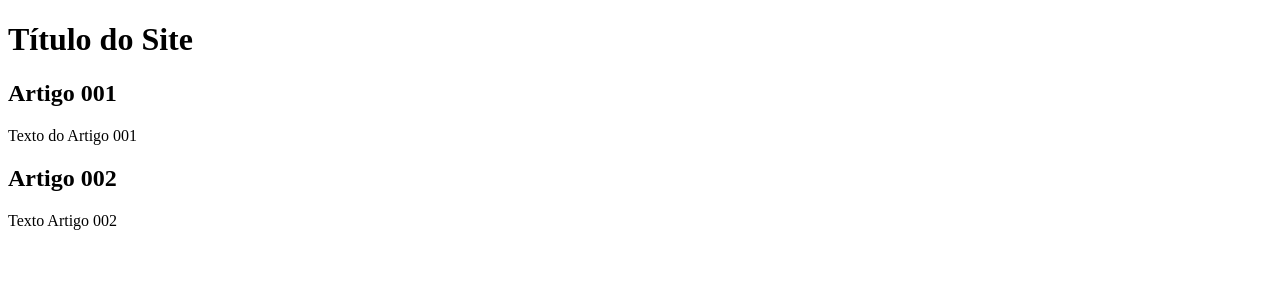
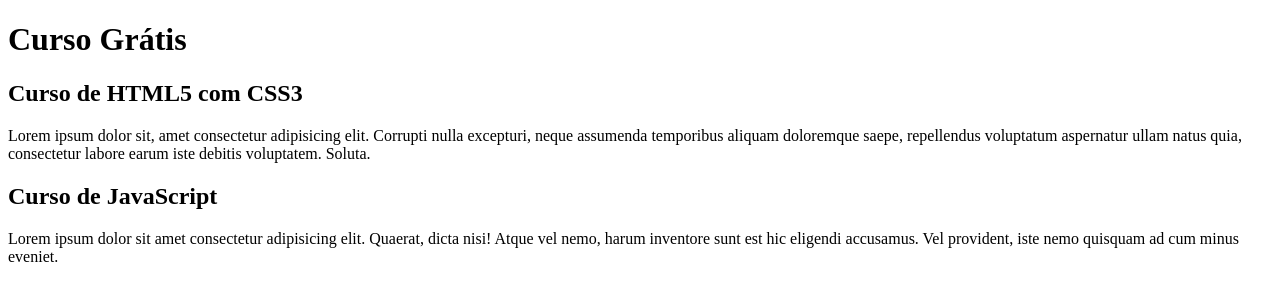
Before and after one commit to MauricioSantiagoCampos/projeto-site, a plain HTML site: page index.html in a window 1280 px wide. Drawn offline with Linux system fonts and the light colour scheme.

Commit message:
Comecei a escrever o conteúdo

```diff
--- a/index.html
+++ b/index.html
@@ -8,15 +8,15 @@
 <body>
     <main>
         <header>
-            <h1>Título do Site</h1>
+            <h1>Curso Grátis</h1>
         </header>
         <article>
-            <h2>Artigo 001</h2>
-            <p>Texto do Artigo 001</p>
+            <h2>Curso de HTML5 com CSS3</h2>
+            <p>Lorem ipsum dolor sit, amet consectetur adipisicing elit. Corrupti nulla excepturi, neque assumenda temporibus aliquam doloremque saepe, repellendus voluptatum aspernatur ullam natus quia, consectetur labore earum iste debitis voluptatem. Soluta.</p>
         </article>
         <article>
-            <h2>Artigo 002</h2>
-            <p>Texto Artigo 002</p>
+            <h2>Curso de JavaScript</h2>
+            <p>Lorem ipsum dolor sit amet consectetur adipisicing elit. Quaerat, dicta nisi! Atque vel nemo, harum inventore sunt est hic eligendi accusamus. Vel provident, iste nemo quisquam ad cum minus eveniet.</p>
         </article>
     </main>
 </body>
```
